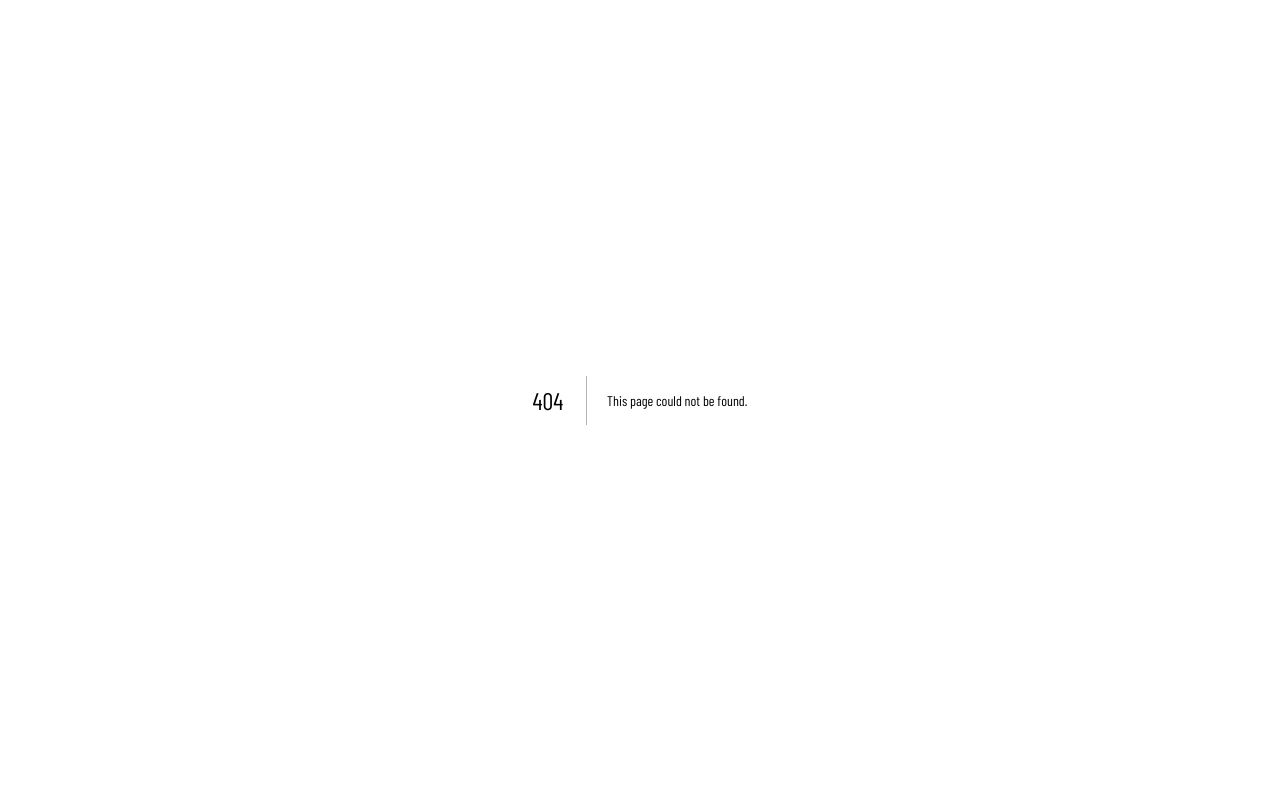
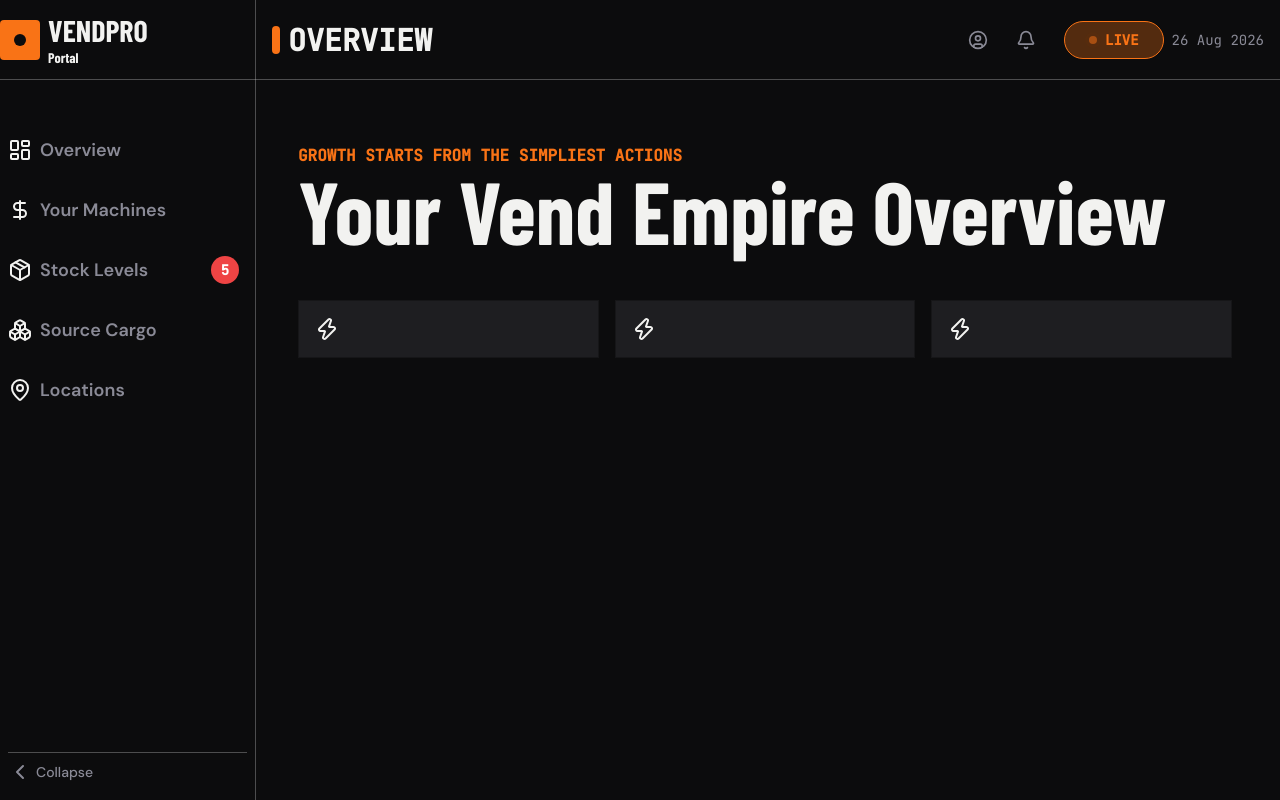
Before and after one commit to Nathan-s-Anthony/vendpro, a Next.js app: page /dashboard/overview in a window 1280 px wide. Before the commit this address had no page. Built offline with nearby package versions, Linux system fonts and the light colour scheme; a web font is replaced by a local one.

Commit message:
latest changes

```diff
--- a/app/components/card.tsx
+++ b/app/components/card.tsx
@@ -3,8 +3,10 @@ import { Zap } from "lucide-react";
 
 export default function Card() {
     return (
-        <div className="group transition-all duration-300 border border-card-primary hover:border-primary/50 cursor-pointer">
-            <Zap />
+        <div className="group transition-all bg-secondary p-4 duration-300 border border-card-primary hover:border-primary/50 cursor-pointer">
+            <div>
+                <Zap />
+            </div>
         </div>
     )
 }
--- a/app/components/header.tsx
+++ b/app/components/header.tsx
@@ -4,8 +4,10 @@ import Link from "next/link";
 import Pill from "./pill";
 import { Bell, CircleUser } from "lucide-react";
 import { dateDayMonthYear } from "../utils/date";
+import { useRouter } from 'next/navigation';
 
 export default function Header({ className, burgerMenuClick, pageNavName }: { className: string, burgerMenuClick: () => void, pageNavName: string }) {
+    const router = useRouter()
     return (
         <header className={`${className} flex items-center justify-between  h-20 border-b border-border/30 w-full `}>
             <Link href={"/dashboard#overview"} className="justify-start  flex items-center z-50 gap-2 lg:w-64 w-full">
@@ -26,8 +28,8 @@ export default function Header({ className, burgerMenuClick, pageNavName }: { cl
                 </span>
             </div>
             <div className=" min-w-0 flex items-center gap-2  lg:pr-4">
-                <CircleUser className="text-sm text-secondary-faded w-5 h-5 lg:mr-5 cursor-pointer" />
-                <Bell className="text-sm text-secondary-faded w-5 h-5 lg:mr-5 cursor-pointer" />
+                <CircleUser onClick={() => router.push("/dashboard/profile")} className=" transition-all duration-300 text-sm text-secondary-faded hover:-translate-y-0.5  hover:text-primary  w-5 h-5 lg:mr-5 cursor-pointer" />
+                <Bell className=" transition-all duration-300 text-sm text-secondary-faded hover:-translate-y-0.5  hover:text-primary  w-5 h-5 lg:mr-5 cursor-pointer" />
                 <Pill name="LIVE" />
                 <span className="text-sm text-secondary-faded font-mono">{dateDayMonthYear}</span>
             </div>
--- a/app/components/panel.tsx
+++ b/app/components/panel.tsx
@@ -1,11 +1,11 @@
 import Card from "./card";
 
-export default function Panel({ heading }: { heading: string }) {
+export default function Panel({ heading, subHeading }: { heading: string, subHeading: string }) {
     return (
-        <div className="">
+        <div className="mt-6 p-6">
             <div className="flex items-start flex-col justify-center">
-                <span className="text-primary font-mono font-bold -mb-6">DASHBOARD</span>
-                <h1 className="mb-6">{heading}</h1>
+                <span className="text-primary font-mono font-bold -mb-6 uppercase">{subHeading}</span>
+                <h1 className="mb-6 capatialize">{heading}</h1>
             </div>
             <div className="overflow-auto grid-cols-3 grid gap-4">
                 <Card />
--- a/app/components/sidebar.tsx
+++ b/app/components/sidebar.tsx
@@ -34,7 +34,7 @@ export default function SideBar({ burgerMenuExpand }: { burgerMenuExpand: boolea
             defaultSelected: false,
             name: "Source Cargo",
             icon: <Boxes className=" transition-all duration-300 group-hover:translate-x-1 group-hover:text-primary" />,
-            page: "source",
+            page: "source-cargo",
 
         },
         {
@@ -49,7 +49,7 @@ export default function SideBar({ burgerMenuExpand }: { burgerMenuExpand: boolea
     ]
     return (
         <>
-            <aside className={`fixed ${burgerMenuExpand ? "flex" : "hidden"}   top-0 left-0 h-full z-50 lg:w-64 lg:flex flex-col border-r border-border/30 transition-all duration-300`}>
+            <aside className={`fixed ${burgerMenuExpand ? "flex" : "hidden"}   top-0 left-0 h-full z-40 lg:w-64 lg:flex flex-col border-r border-border/30 transition-all duration-300`}>
                 <div className="grid h-full grid-cols-2  mt-30 lg:mt-30 lg:p-2">
                     <div className="col-span-2">
                         <nav>
@@ -60,7 +60,7 @@ export default function SideBar({ burgerMenuExpand }: { burgerMenuExpand: boolea
                                             <Link
                                                 scroll={false}
                                                 className={`${item.defaultSelected === true ? "active" : ""} block transition-all duration-300 group-hover:bg-secondary`}
-                                                href={`/dashboard#${item.page}`}
+                                                href={`/dashboard/${item.page}`}
                                             >
                                                 <div className="flex items-center justify-between">
                                                     <div className="flex items-center justify-between">
--- /dev/null
+++ b/app/dashboard/layout.tsx
@@ -0,0 +1,19 @@
+import type { Metadata } from "next";
+import ToolBar from "../components/toolbar";
+export const metadata: Metadata = {
+    title: "Dashboard-",
+    description: "Vendpro Dashboard",
+};
+
+export default function DashboardLayout({ children }: LayoutProps<"/">) {
+    return (
+        <main>
+            <div className="grid h-screen relative overflow-hidden w-screen grid-cols-[250px_1fr] grid-rows-[auto_1fr]">
+                <ToolBar />
+                <div className="min-w-0  col-span-2 lg:col-start-2 z-10  lg:px-6 py-4">
+                    {children}
+                </div>
+            </div>
+        </main>
+    );
+}
--- /dev/null
+++ b/app/dashboard/locations/page.tsx
@@ -0,0 +1,7 @@
+import Panel from "@/app/components/panel";
+
+export default function Kocations() {
+    return (
+        <Panel heading="Your active locations" subHeading="Locations ZA" />
+    )
+}
--- /dev/null
+++ b/app/dashboard/overview/page.tsx
@@ -0,0 +1,7 @@
+import Panel from "@/app/components/panel";
+
+export default function Overview() {
+    return (
+        <Panel heading="Your Vend Empire Overview" subHeading="Growth starts from the simpliest actions" />
+    )
+}
--- a/app/dashboard/page.tsx
+++ b/app/dashboard/page.tsx
@@ -9,12 +9,7 @@ export default function Dashboard() {
         }
     ]
     return (
-        <div className="grid h-screen relative overflow-hidden w-screen grid-cols-[250px_1fr] grid-rows-[auto_1fr]">
-            <ToolBar />
-            <div className="min-w-0  col-span-2 lg:col-start-2 z-10  lg:px-6 py-4">
-                <Panel heading="Your stats" />
-            </div>
-        </div>
+        <Panel heading="Your stats" subHeading="dashboard" />
     )
 }
 
--- /dev/null
+++ b/app/dashboard/profile/page.tsx
@@ -0,0 +1,7 @@
+import Panel from "@/app/components/panel";
+
+export default function Profile() {
+    return (
+        <Panel heading="Your profile" subHeading="Change details" />
+    )
+}
--- /dev/null
+++ b/app/dashboard/source-cargo/page.tsx
@@ -0,0 +1,7 @@
+import Panel from "@/app/components/panel";
+
+export default function SourceCargo() {
+    return (
+        <Panel heading="Source Cargo" subHeading="Get a bang for your buck" />
+    )
+}
--- /dev/null
+++ b/app/dashboard/stock-levels/page.tsx
@@ -0,0 +1,7 @@
+import Panel from "@/app/components/panel";
+
+export default function StockLevels() {
+    return (
+        <Panel heading="Your Stock levels" subHeading="Change details" />
+    )
+}
--- /dev/null
+++ b/app/dashboard/your-machines/page.tsx
@@ -0,0 +1,7 @@
+import Panel from "@/app/components/panel";
+
+export default function YourMachines() {
+    return (
+        <Panel heading="Your profile" subHeading="Change details" />
+    )
+}
```
